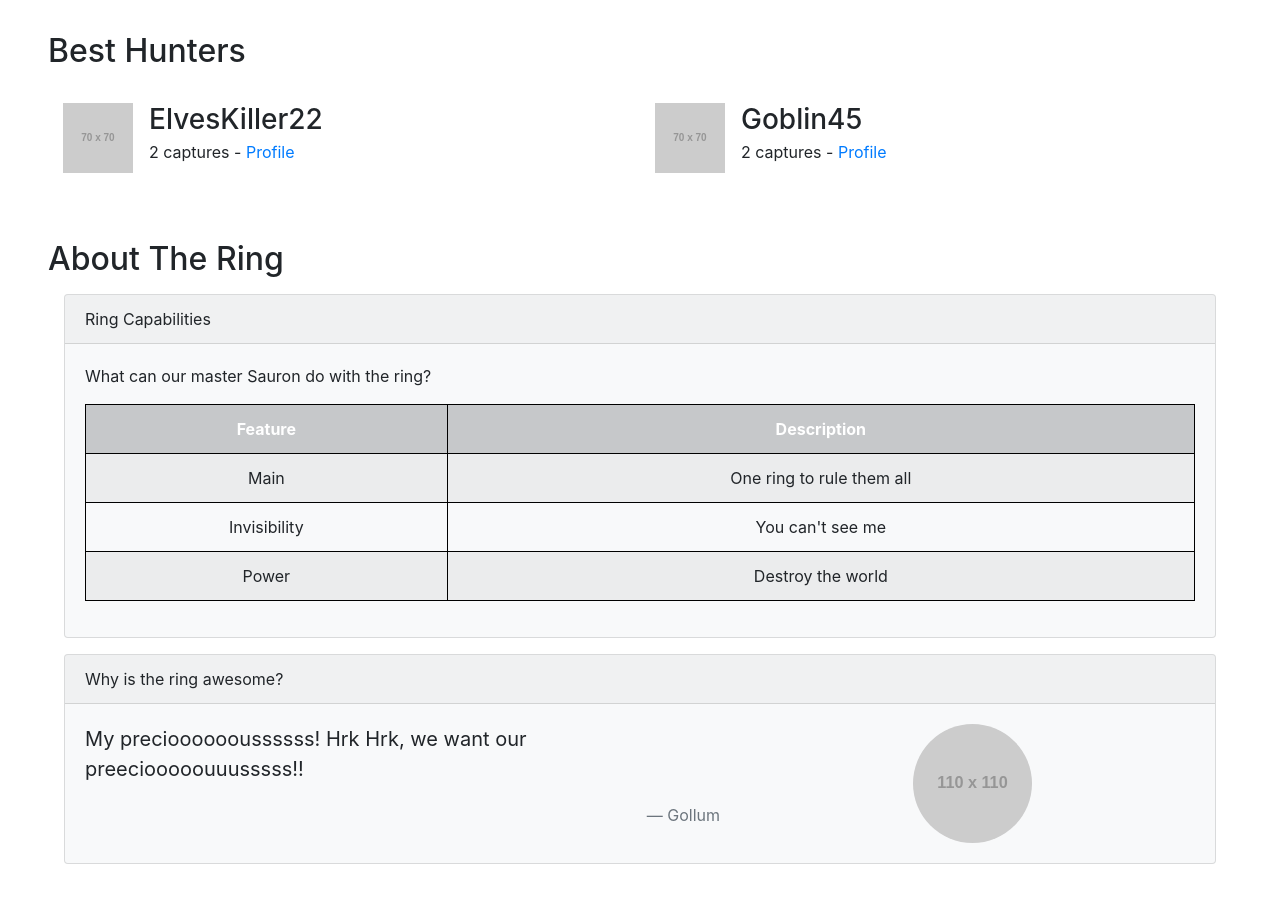
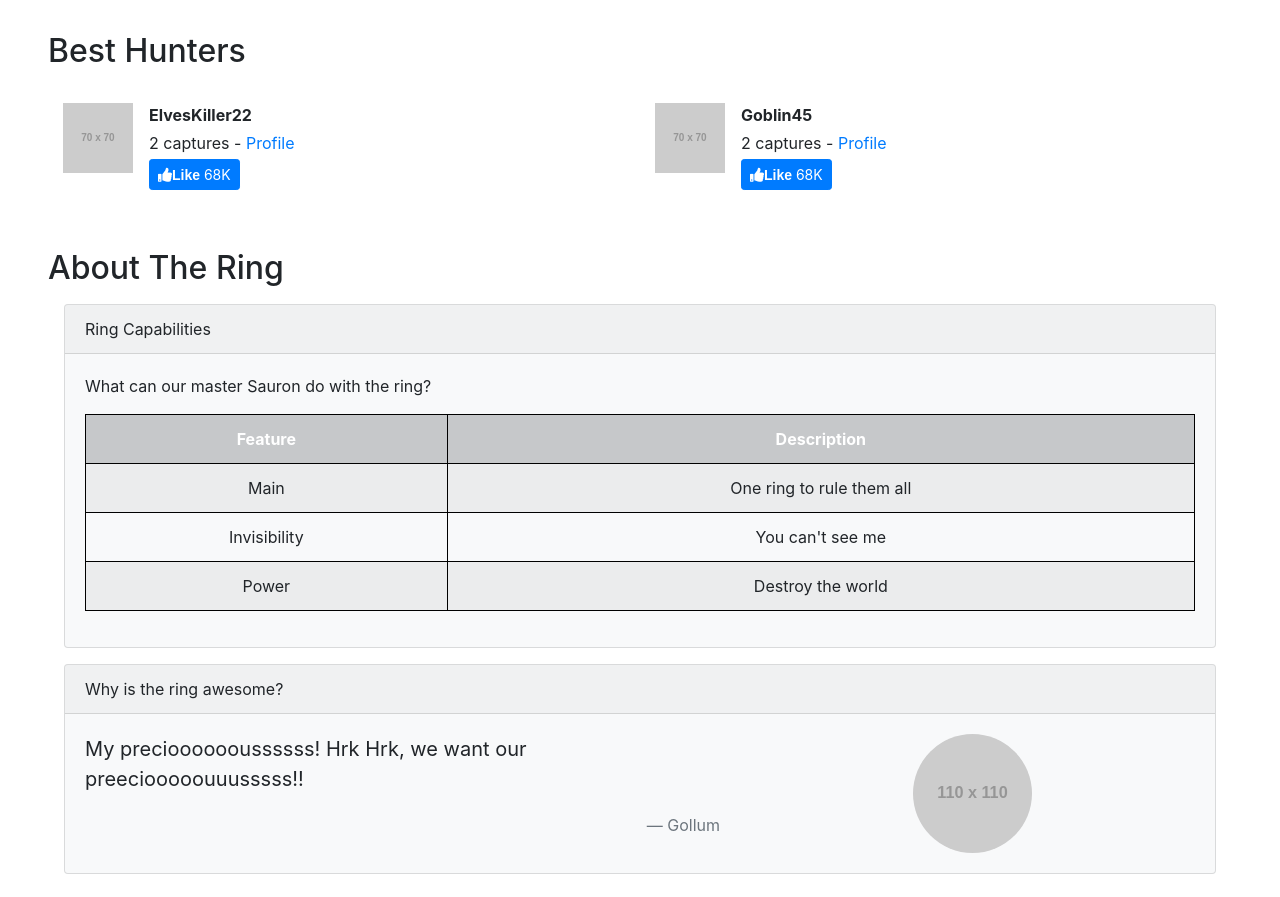
Before and after one commit to elena-sam/site-precious, a plain HTML site: page index.html in a window 1280 px wide. Shown: the part 1798-2695 px from the top of the page. Drawn offline with nearby package versions, Linux system fonts and the light colour scheme; placeholder pictures from the web are drawn by us.

Commit message:
Add Like button

```diff
--- a/index.html
+++ b/index.html
@@ -156,15 +156,17 @@
           <li class="media my-4 col-md-6">
             <a href="https://placeholder.com"><img class="mr-3" src="http://via.placeholder.com/70x70" alt="Generic placeholder image"></a>
             <div class="media-body">
-              <h3 class="mt-0 mb-1">ElvesKiller22</h3>
-              <p>2 captures - <a href="#">Profile</a></p>
+              <p class="mt-0 mb-1 h-name">ElvesKiller22</p>
+              <p class="mb-1">2 captures - <a href="#">Profile</a></p>
+              <button type="button" class="btn btn-primary btn-sm"><i class="far fa-thumbs-up"><span>Like</span></i> 68K</button>
             </div>
           </li>
           <li class="media my-4 col-md-6">
             <a href="https://placeholder.com"><img class="mr-3" src="http://via.placeholder.com/70x70" alt="Generic placeholder image"></a>
             <div class="media-body">
-              <h3 class="mt-0 mb-1">Goblin45</h3>
-              <p>2 captures - <a href="#">Profile</a></p>
+              <p class="mt-0 mb-1 h-name">Goblin45</p>
+              <p class="mb-1">2 captures - <a href="#">Profile</a></p>
+              <button type="button" class="btn btn-primary btn-sm"><i class="far fa-thumbs-up"><span>Like</span></i> 68K</button>
             </div>
           </li>
         </ul>
--- a/precious.css
+++ b/precious.css
@@ -13,6 +13,18 @@ table.table-bordered > tbody > tr > td {
 .fas {
   position: absolute;
   transform: translate(10px, 10px);
+}
+
+.far {
+  font-weight: 700;
+}
+
+.far span {
+  font-family: Arial;
+}
+
+.h-name {
+  font-weight: 700;
 }
 
 h2,
```
